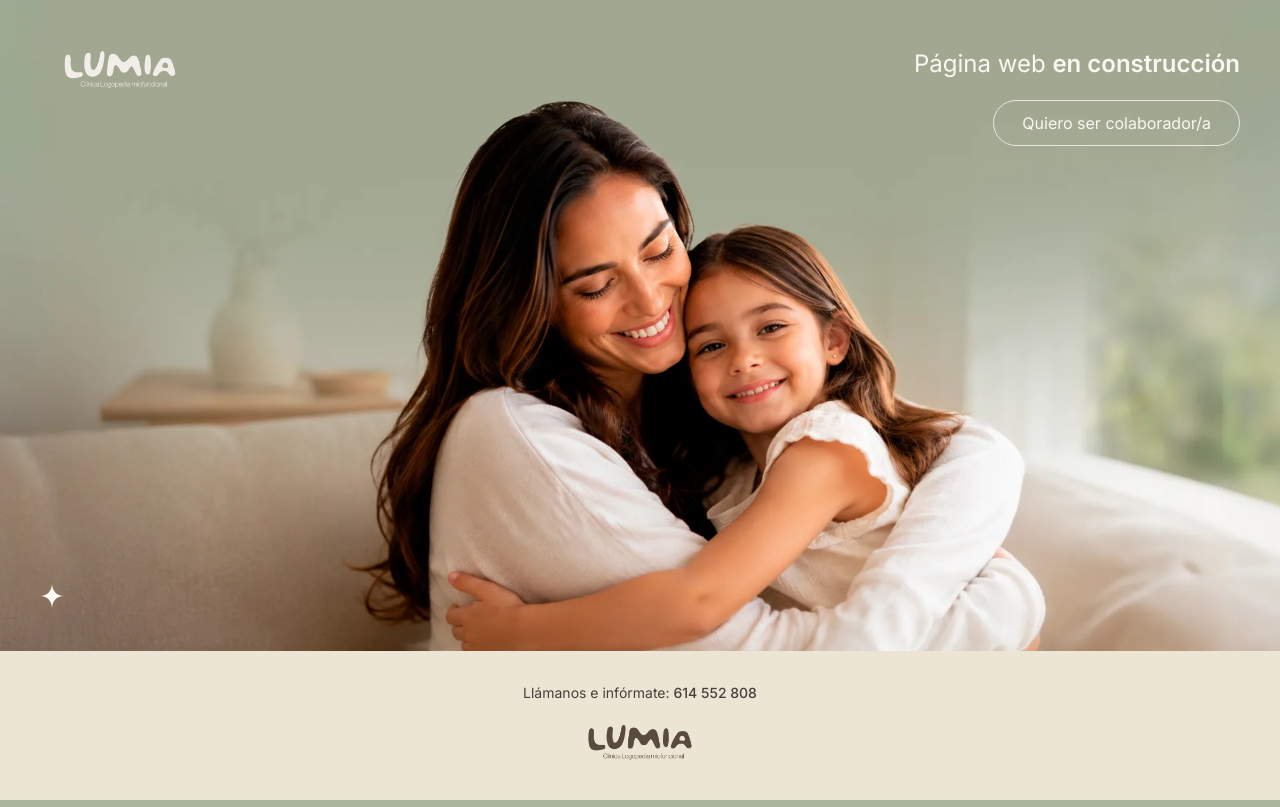
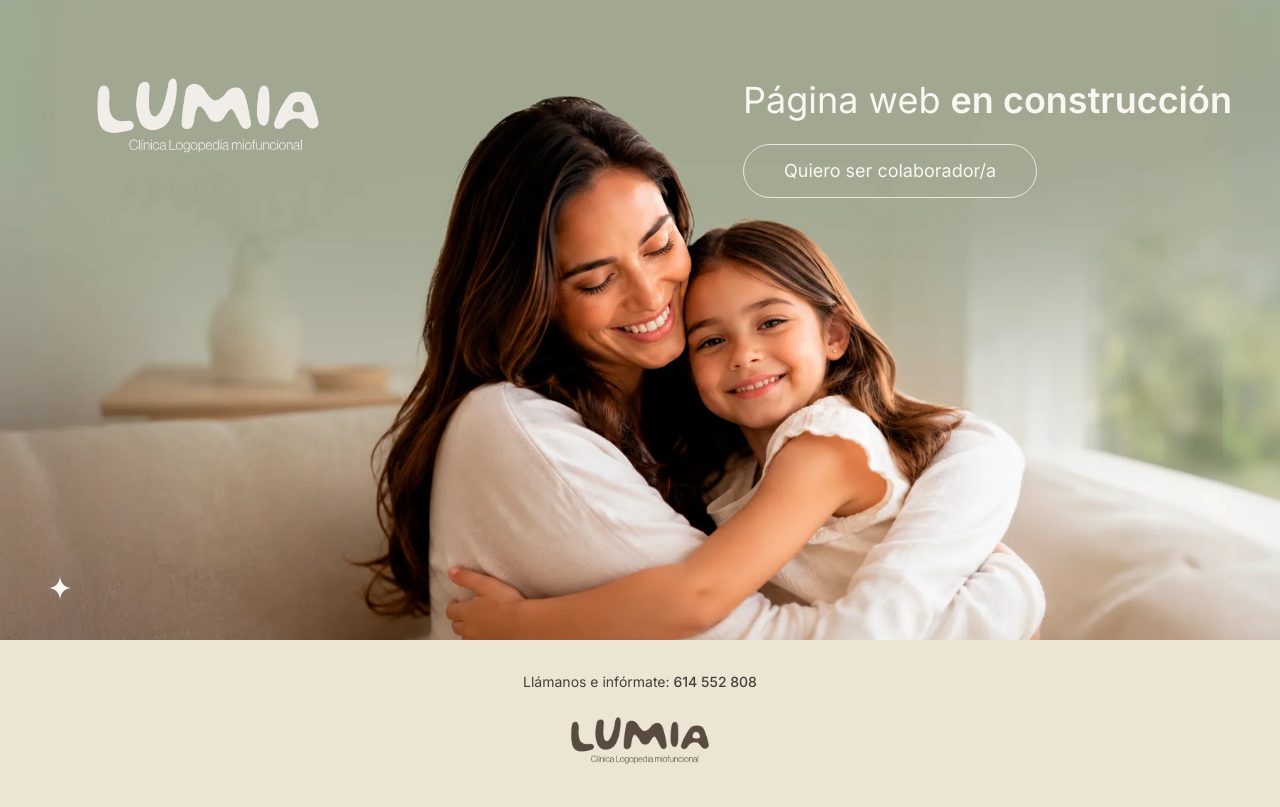
Before and after one commit to vigosan/clinicalumia, a Next.js app in the folder apps/web/: page / in a window 1280 px wide. Built offline with nearby package versions, Linux system fonts and the light colour scheme.

Commit message:
Ajustar tamaños del coming soon y añadir cursor pointer a los botones

```diff
--- a/apps/web/app/CollaboratorDrawer.tsx
+++ b/apps/web/app/CollaboratorDrawer.tsx
@@ -61,7 +61,7 @@ export function CollaboratorDrawer() {
     >
       <Drawer.Trigger
         data-testid="collaborator-trigger"
-        className="inline-flex items-center justify-center rounded-full border border-cream-50/80 bg-transparent px-7 py-2.5 text-sm text-cream-50 transition hover:bg-cream-50/10 md:text-base"
+        className="inline-flex cursor-pointer items-center justify-center rounded-full border border-cream-50/80 bg-transparent px-8 py-3 text-base text-cream-50 transition hover:bg-cream-50/10 md:px-10 md:text-lg"
       >
         Quiero ser colaborador/a
       </Drawer.Trigger>
@@ -103,7 +103,7 @@ export function CollaboratorDrawer() {
               <button
                 type="button"
                 onClick={() => setOpen(false)}
-                className="rounded-full bg-sage-700 px-6 py-2.5 text-sm font-medium text-cream-50 transition hover:bg-sage-800"
+                className="cursor-pointer rounded-full bg-sage-700 px-6 py-2.5 text-sm font-medium text-cream-50 transition hover:bg-sage-800"
               >
                 Cerrar
               </button>
@@ -171,14 +171,14 @@ export function CollaboratorDrawer() {
                   type="submit"
                   disabled={pending}
                   data-testid="collaborator-submit"
-                  className="rounded-full bg-sage-700 px-6 py-3 text-sm font-medium text-cream-50 transition hover:bg-sage-800 disabled:opacity-60"
+                  className="cursor-pointer rounded-full bg-sage-700 px-6 py-3 text-sm font-medium text-cream-50 transition hover:bg-sage-800 disabled:cursor-not-allowed disabled:opacity-60"
                 >
                   {pending ? "Enviando…" : "Enviar"}
                 </button>
                 <button
                   type="button"
                   onClick={() => setOpen(false)}
-                  className="rounded-full px-6 py-2 text-sm text-stone-600 transition hover:bg-stone-100"
+                  className="cursor-pointer rounded-full px-6 py-2 text-sm text-stone-600 transition hover:bg-stone-100"
                 >
                   Cancelar
                 </button>
--- a/apps/web/app/page.tsx
+++ b/apps/web/app/page.tsx
@@ -39,25 +39,25 @@ export default function Home() {
         />
 
         <div className="relative z-10 flex h-full min-h-[600px] flex-col items-center px-6 pt-12 md:block md:min-h-[640px] md:p-0">
-          <div className="md:absolute md:left-10 md:top-10">
+          <div className="md:absolute md:left-12 md:top-14">
             <Image
               src="/logo-white.png"
               alt="Lumia · Clínica Logopedia miofuncional"
               width={1080}
               height={400}
               priority
-              className="h-auto w-56 md:w-40"
+              className="h-auto w-72 md:w-72 lg:w-80"
             />
           </div>
 
-          <div className="mt-10 flex flex-col items-center gap-5 text-cream-50 md:absolute md:right-10 md:top-12 md:mt-0 md:items-end">
-            <p className="text-xl md:text-2xl">
+          <div className="mt-10 flex flex-col items-center gap-5 text-cream-50 md:absolute md:right-12 md:top-20 md:mt-0 md:items-start md:gap-6">
+            <p className="text-2xl md:text-3xl lg:text-4xl">
               Página web <span className="font-semibold">en construcción</span>
             </p>
             <CollaboratorDrawer />
           </div>
 
-          <Sparkle className="mt-10 size-5 md:absolute md:bottom-8 md:left-10 md:mt-0 md:size-6" />
+          <Sparkle className="mt-10 size-7 md:absolute md:bottom-10 md:left-12 md:mt-0 md:size-6" />
         </div>
       </section>
 
@@ -76,7 +76,7 @@ export default function Home() {
           alt="Lumia · Clínica Logopedia miofuncional"
           width={1080}
           height={400}
-          className="h-auto w-32 md:w-36"
+          className="h-auto w-40 md:w-48"
         />
       </footer>
     </>
```
